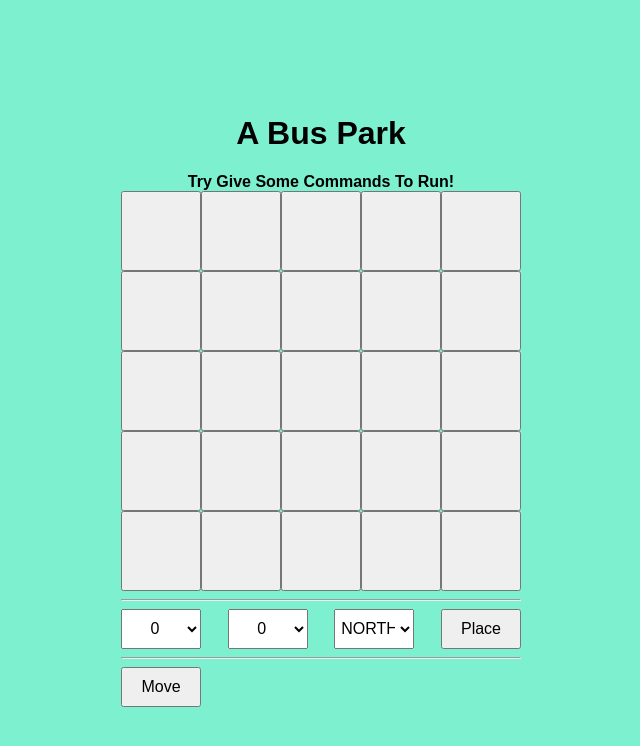
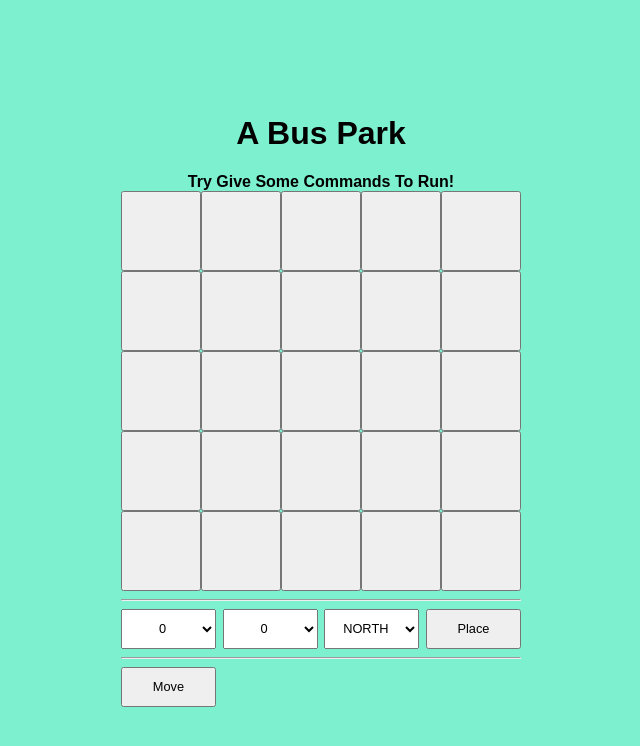
Before and after one commit to tim-hub/buses-9923-react, a React (Create React App) app: page / in a window 1280 px wide. Shown: the top 746 px of the page, without its empty margins (319-959 px from the left). Built offline with nearby package versions, Linux system fonts and the light colour scheme.

Commit message:
update readme and adjusr ui style

```diff
--- a/src/styles.css
+++ b/src/styles.css
@@ -29,7 +29,6 @@ body {
   display: block;
   width: 80px;
   height: 80px;
-  color: #dbdf0f;
   font-size: 4em;
   font-weight: 100;
   text-align: center;
@@ -91,10 +90,9 @@ body {
 
 .command {
   display: block;
-  width: 80px;
+  width: 95px;
   height: 40px;
-  font-size: 1em;
-  font-weight: 100;
+  font-size: 0.8em;
   text-align: center;
   padding: 2px;
   cursor: pointer;
```
Also changed, not shown: 1 other file (tests, documents, lock files or other folders).
